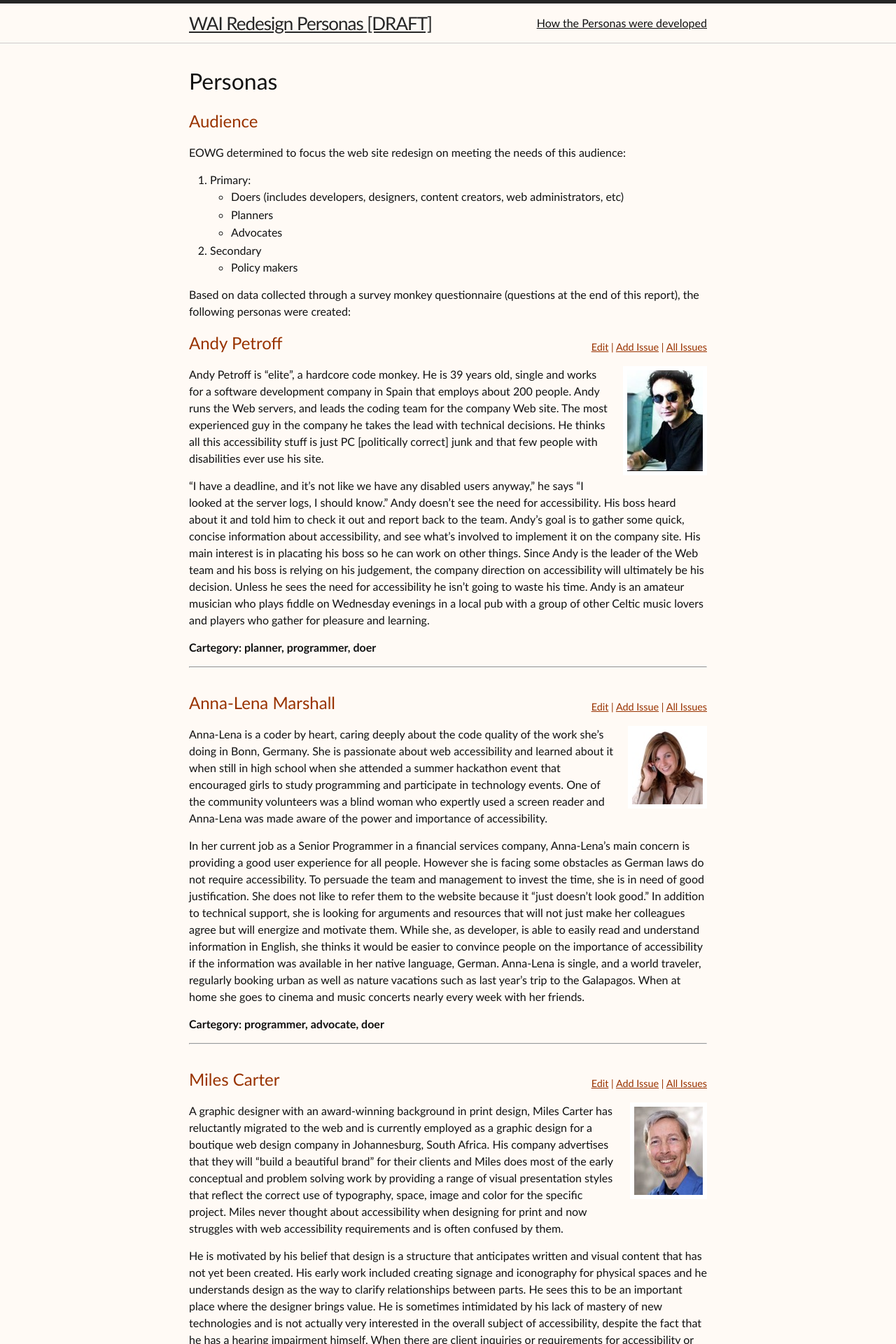
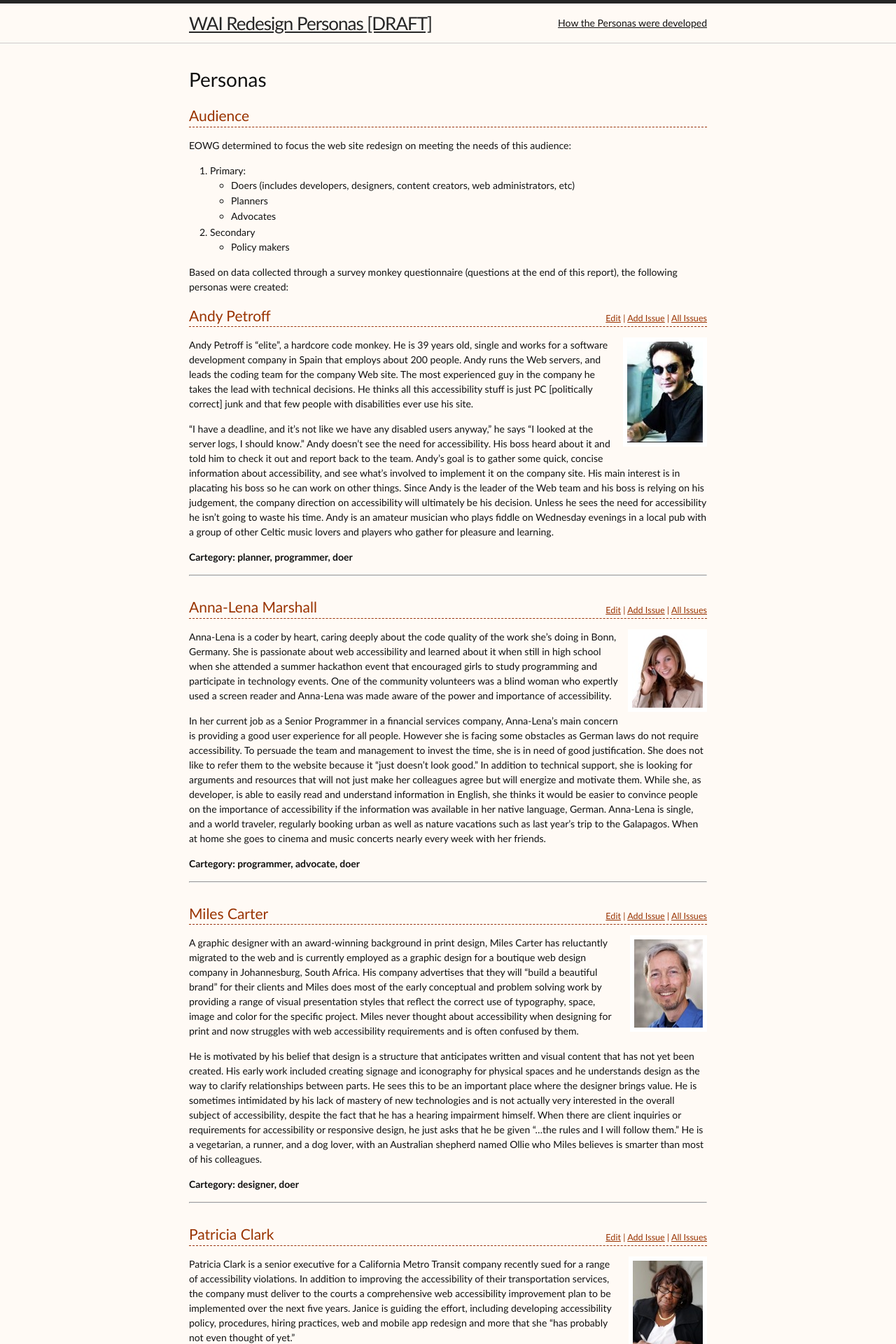
Before and after one commit to w3c/wai-website-personas, a Jekyll site: the page built from index.html, in a window 1280 px wide. Shown: the top 1920 px of the page at 70% size. Built offline with Jekyll 4.4.1, drawn with Linux system fonts in a browser that asks for light colours.

Commit message:
Change font size and  heading border

```diff
--- a/_sass/_wai.scss
+++ b/_sass/_wai.scss
@@ -413,10 +413,9 @@ form {        /* Undo MacIE5 UA style sheet */
 
 /* #main h2,
 #announce */   /* @@ testing @@ */
-// h2 {
-//     color: #930;
-//     border-bottom: 1px dashed #930;
-// }
+h2 {
+    border-bottom: 1px dashed #930;
+}
 // #main h2 {
 //     font-size: 1.35em;
 //     margin-top: 1.0em;
--- a/css/main.scss
+++ b/css/main.scss
@@ -7,7 +7,7 @@
 
 // Our variables
 $base-font-family: "Trebuchet MS", sans-serif;
-$base-font-size:   16px;
+$base-font-size:   14px;
 $small-font-size:  $base-font-size * 0.875;
 $base-line-height: 1.5;
 
```
